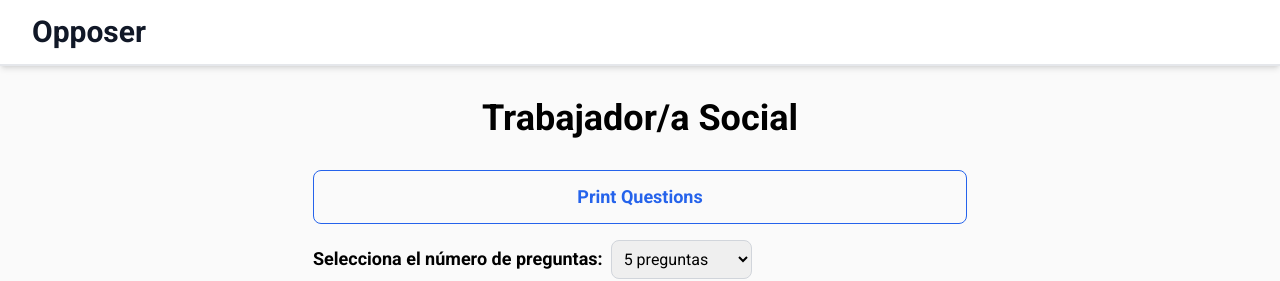
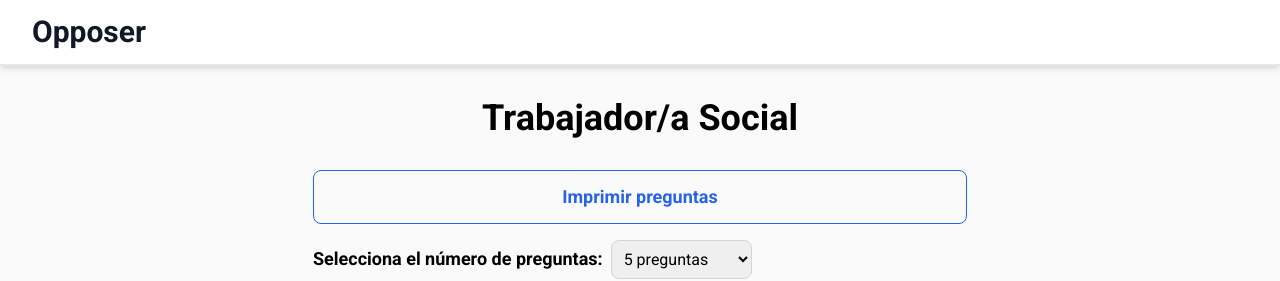
Before and after one commit to omarlm/oppo-prep, a React (Vite) app: page /social-work in a window 1280 px wide. Shown: the top 281 px of the page. Built offline with nearby package versions, Linux system fonts and the light colour scheme.

Commit message:
Move print button to the top of SocialWork component

```diff
--- a/src/pages/SocialWork.jsx
+++ b/src/pages/SocialWork.jsx
@@ -82,7 +82,7 @@ const SocialWork = () => {
                     className="w-full rounded-lg px-6 py-3 text-lg font-semibold text-blue-600 border border-blue-600 hover:bg-blue-50"
                     onClick={printQuestions}
                 >
-                    Print Questions
+                    Imprimir preguntas
                 </button>
             </div>
 
```
